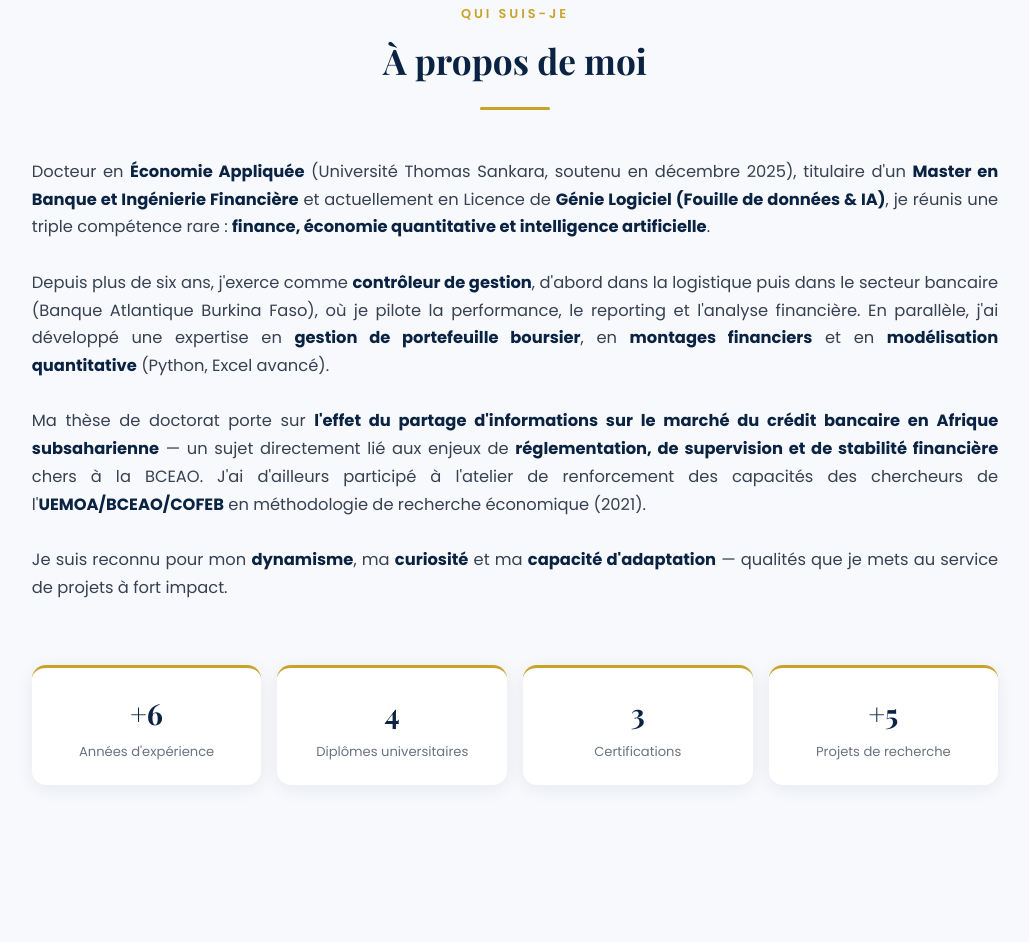
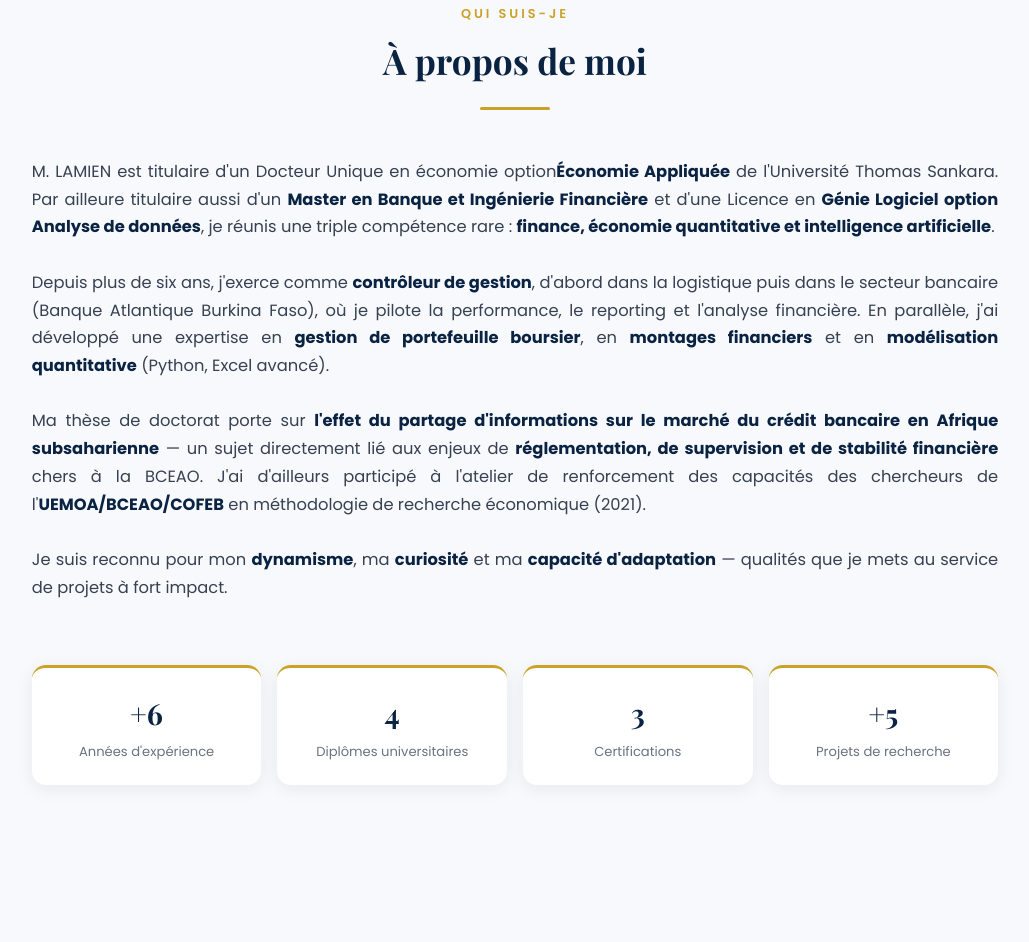
Before and after one commit to LAMZOU/portfolio, a plain HTML site: page index.html in a window 1280 px wide. Shown: the part 877-1819 px from the top of the page, without its empty margins (125-1154 px from the left). Drawn offline with nearby package versions, Linux system fonts and the light colour scheme.

```diff
--- a/index.html
+++ b/index.html
@@ -259,8 +259,8 @@
   </div>
   <div class="about-wrap reveal">
     <p class="about-text">
-      Docteur en <strong>Économie Appliquée</strong> (Université Thomas Sankara, soutenu en décembre 2025), titulaire d'un
-      <strong>Master en Banque et Ingénierie Financière</strong> et actuellement en Licence de <strong>Génie Logiciel (Fouille de données & IA)</strong>,
+      M. LAMIEN est titulaire d'un Docteur Unique en économie option<strong>Économie Appliquée</strong> de l'Université Thomas Sankara. Par ailleure titulaire aussi d'un
+      <strong>Master en Banque et Ingénierie Financière</strong> et d'une Licence en <strong>Génie Logiciel option Analyse de données</strong>,
       je réunis une triple compétence rare : <strong>finance, économie quantitative et intelligence artificielle</strong>.
       <br><br>
       Depuis plus de six ans, j'exerce comme <strong>contrôleur de gestion</strong>, d'abord dans la logistique puis dans le secteur bancaire
```
